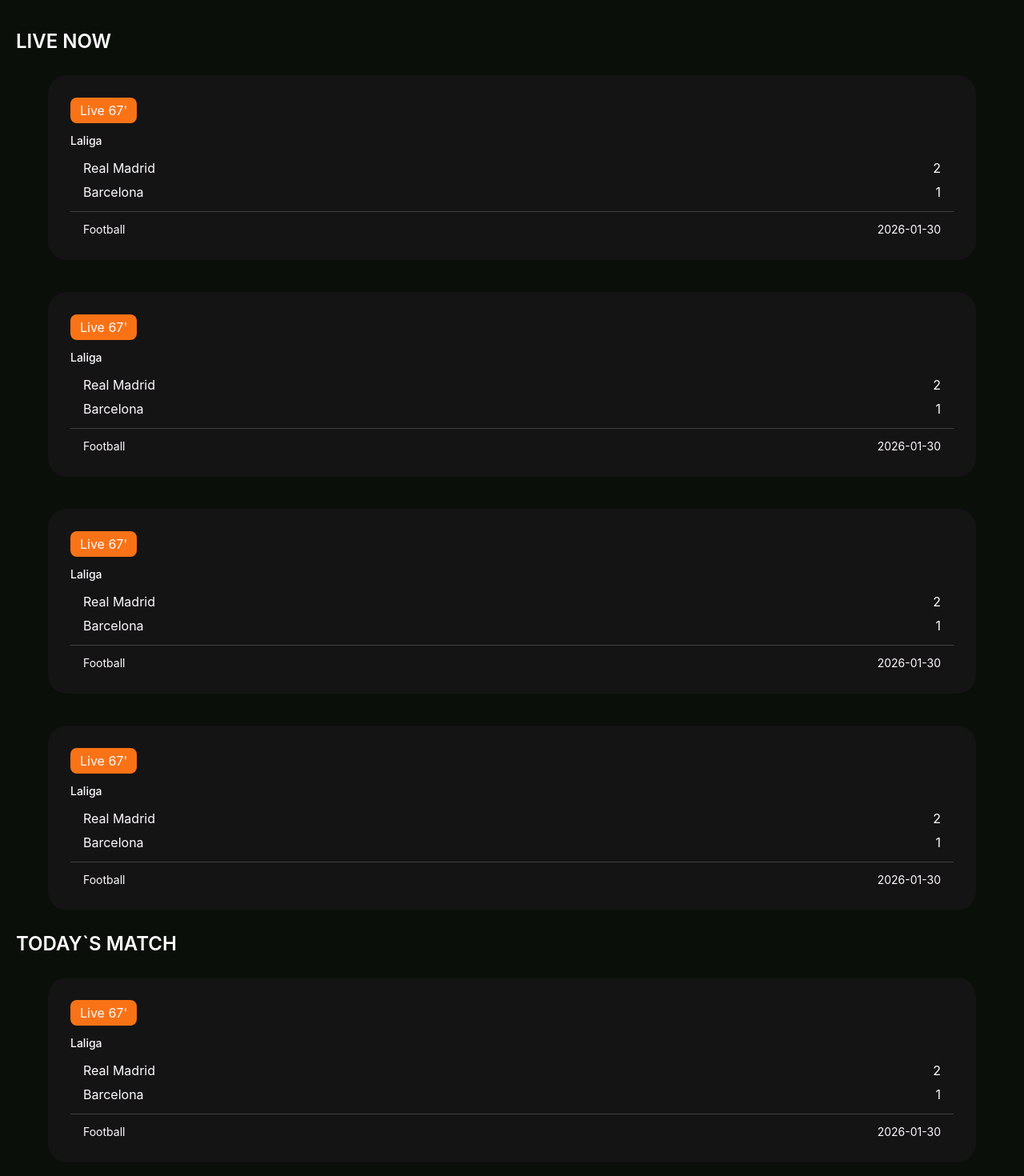
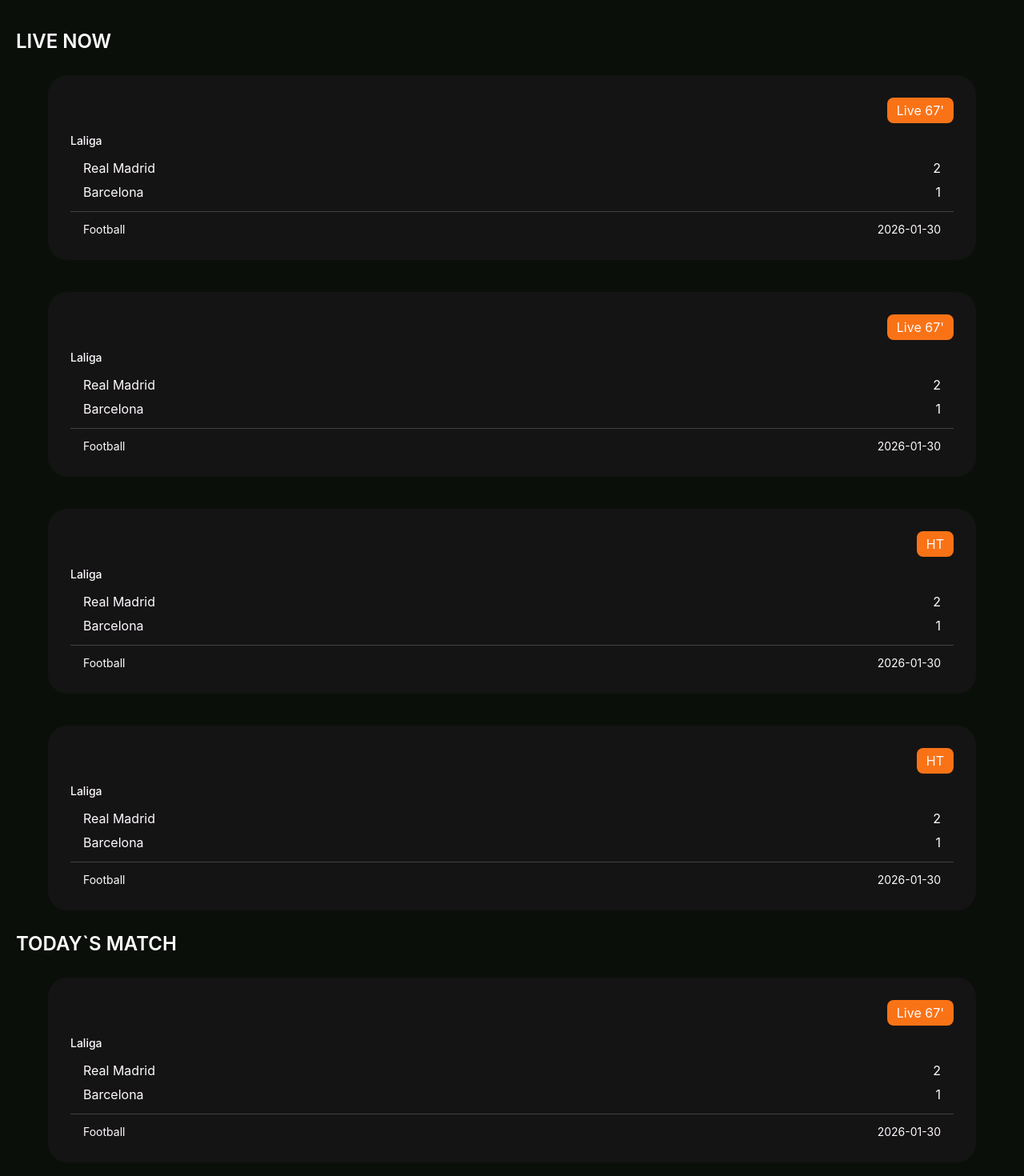
Before and after one commit to Prudentdev-xyz/U-pitch, a React (Vite) app: page / in a window 1280 px wide. Shown: the part 760-2230 px from the top of the page at 80% size. Built offline with nearby package versions, Linux system fonts and the light colour scheme.

Commit message:
HomePage-update-fix

```diff
--- a/src/componenents/LiveCard.jsx
+++ b/src/componenents/LiveCard.jsx
@@ -7,7 +7,7 @@
       <div className="py-5 px-3.5 md:px-15">
         <div className="relative bg-Dark-Shade p-5 md:p-7 rounded-3xl flex flex-col gap-3">
           {/* Live badge */}
-          <div>
+          <div className="self-end">
             <AncientButton>Live 67'</AncientButton>
           </div>
 
@@ -38,7 +38,7 @@
 
       <div className="py-5 px-3.5 md:px-15">
         <div className="relative bg-Dark-Shade p-5 md:p-7 rounded-3xl flex flex-col gap-3">
-          <div>
+          <div className="self-end">
             <AncientButton>Live 67'</AncientButton>
           </div>
 
@@ -66,8 +66,8 @@
 
       <div className="py-5 px-3.5 md:px-15">
         <div className="relative bg-Dark-Shade p-5 md:p-7 rounded-3xl flex flex-col gap-3">
-          <div>
-            <AncientButton>Live 67'</AncientButton>
+          <div className="self-end">
+            <AncientButton>HT</AncientButton>
           </div>
 
           <p className="text-ghost-white font-medium text-sm">Laliga</p>
@@ -94,8 +94,8 @@
 
       <div className="py-5 px-3.5 md:px-15">
         <div className="relative bg-Dark-Shade p-5 md:p-7 rounded-3xl flex flex-col gap-3">
-          <div>
-            <AncientButton>Live 67'</AncientButton>
+          <div className="self-end">
+            <AncientButton>HT</AncientButton>
           </div>
 
           <p className="text-ghost-white font-medium text-sm">Laliga</p>
--- a/src/componenents/TodayMatch.jsx
+++ b/src/componenents/TodayMatch.jsx
@@ -7,7 +7,7 @@
       <div className="py-5 px-3.5 md:px-15">
         <div className="relative bg-Dark-Shade p-5 md:p-7 rounded-3xl flex flex-col gap-3">
           {/* Live badge */}
-          <div>
+          <div className="self-end">
             <AncientButton>Live 67'</AncientButton>
           </div>
 
@@ -39,7 +39,7 @@
       <div className="py-5 px-3.5 md:px-15">
         <div className="relative bg-Dark-Shade p-5 md:p-7 rounded-3xl flex flex-col gap-3">
           {/* Live badge */}
-          <div>
+          <div className="self-end">
             <AncientButton>Live 67'</AncientButton>
           </div>
 
```
